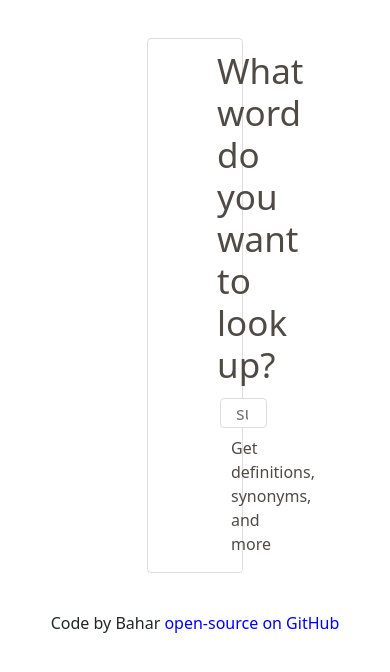
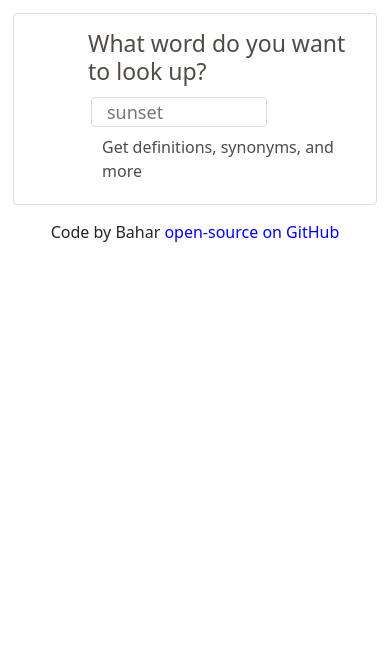
Before and after one commit to bahar-b/dictionary-app-project, a React (Create React App) app: page / in a window 390 px wide. Shown: the top 672 px of the page. Built offline with nearby package versions, Linux system fonts and the light colour scheme; no server answers.

Commit message:
made the dictionary responsive

```diff
--- a/src/App.css
+++ b/src/App.css
@@ -1,8 +1,17 @@
 .App .footer-part {
   text-align: center;
-  margin:15px 0px 15px 0px;
+  margin: 15px 0px 15px 0px;
 }
 .App .footer-part a {
   text-decoration: none;
-  color:blue;
+  color: blue;
 }
+@media (max-width: 800px) {
+  .SearchKeyword {
+    padding: 5px;
+    margin: 13px;
+  }
+  .SearchKeyword h1 {
+    font-size: 23px;
+  }
+}
```
